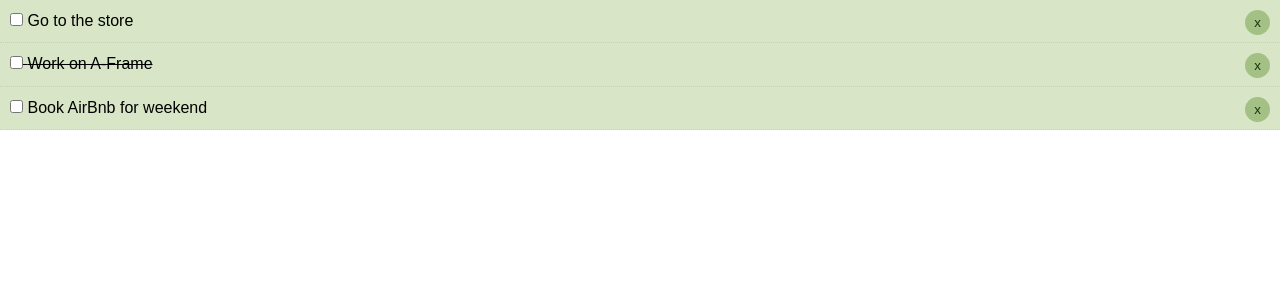
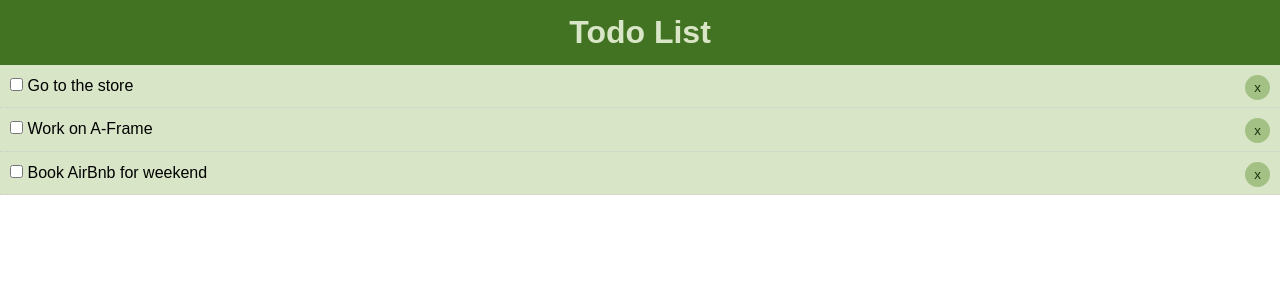
Before and after one commit to jubilantdeenie/todo-app, a React (Create React App) app: page / in a window 1280 px wide. Shown: the top 300 px of the page. Built offline with nearby package versions, Linux system fonts and the light colour scheme.

Commit message:
add header component:

```diff
--- a/src/App.js
+++ b/src/App.js
@@ -1,5 +1,7 @@
 import React, { Component } from 'react';
+import Header from './components/layout/Header';
 import Todos from './components/Todos';
+
 
 import './App.css';
 
@@ -14,7 +16,7 @@
       {
         id: 2,
         title: 'Work on A-Frame',
-        completed: true
+        completed: false
       },
       {
         id: 3,
@@ -44,6 +46,7 @@
   render() {
     return (
       <div className="App">
+        <Header />
         <Todos todos={this.state.todos}
         markComplete={this.markComplete}
         delTodo={this.delTodo} />
--- /dev/null
+++ b/src/components/layout/Header.js
@@ -0,0 +1,18 @@
+import React from 'react';
+
+function Header() {
+    return (
+        <header style={headerStyle}>
+            <h1>Todo List</h1>
+        </header>
+    )
+}
+
+const headerStyle = {
+    background: '#427322',
+    color: '#d8e5c6',
+    textAlign: 'center',
+    padding: '10px'
+}
+
+export default Header
```
